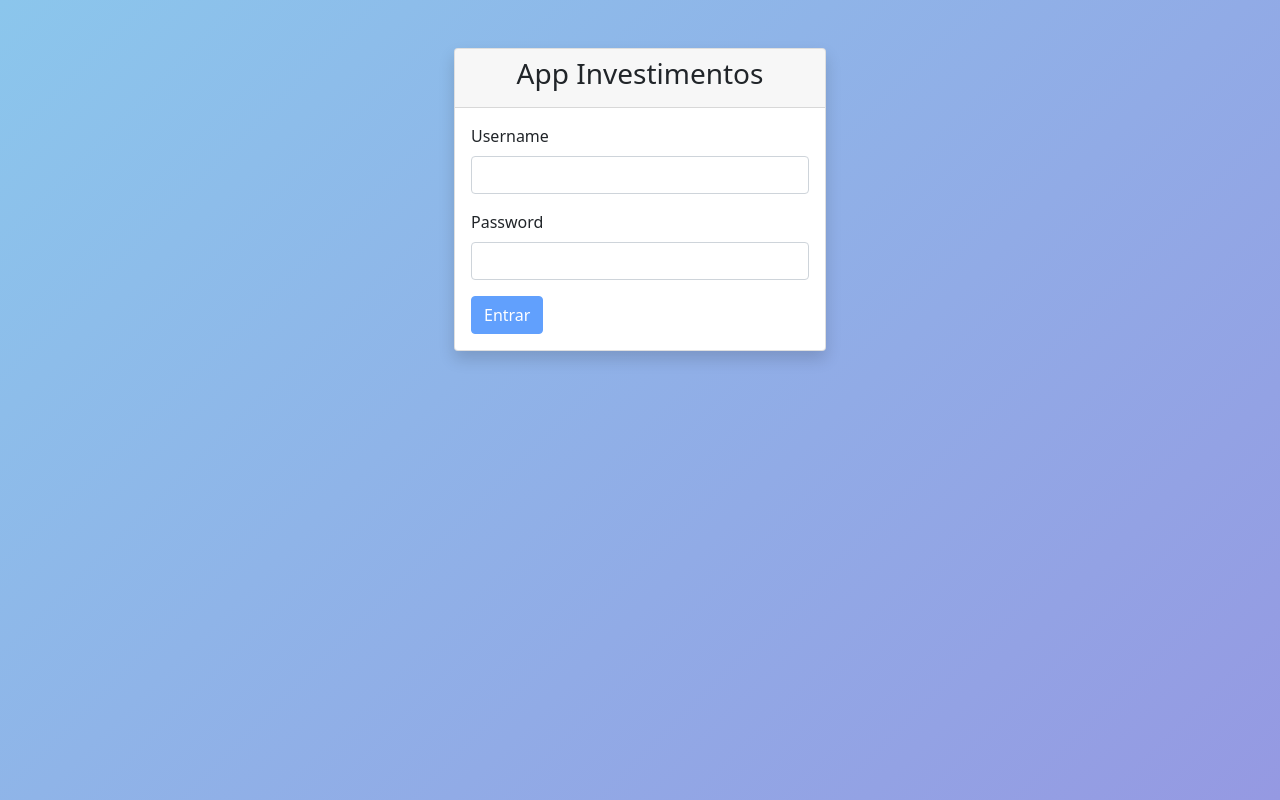
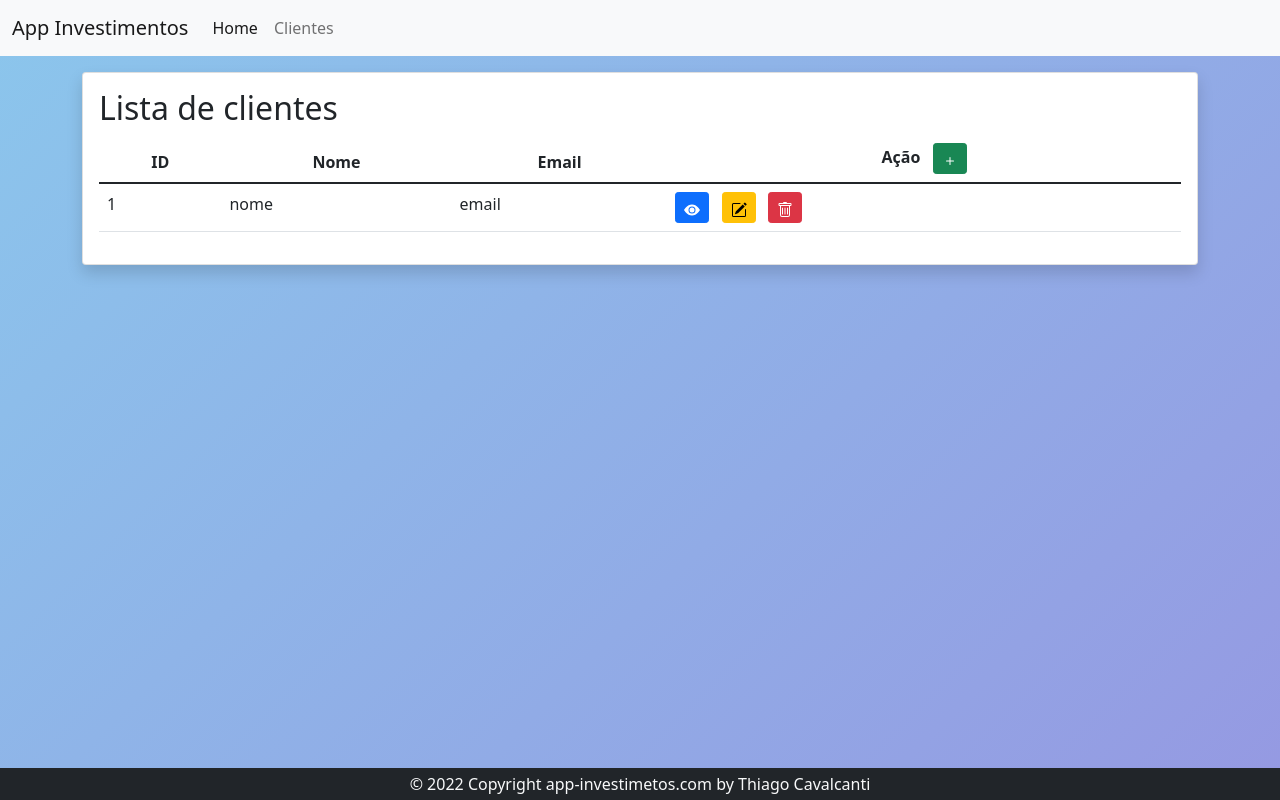
Before and after one commit to TCavalcanti/Angular12-AppInvestimento, an Angular app: page /clients in a window 1280 px wide. Before the commit this address led to /login. Built offline with nearby package versions, Linux system fonts and the light colour scheme.

Commit message:
modulo de clients e clients list

```diff
--- a/src/app/app-routing.module.ts
+++ b/src/app/app-routing.module.ts
@@ -11,8 +11,8 @@ const routes: Routes = [
   {
     path:'', component:LayoutComponent,
     children:[
-      {path:'', component:HomeComponent}
-      // {path:'clients', component:HomeComponent}
+      {path:'', component:HomeComponent},
+      {path:'clients', loadChildren:()=> import('./pages/clients/clients.module').then(m=>m.ClientsModule)}
     ]
   },
 
--- /dev/null
+++ b/src/app/pages/clients/clients-list/clients-list.component.html
@@ -0,0 +1,72 @@
+<h2>Lista de clientes</h2>
+
+<div class="table-reponsive">
+
+    <table class="table">
+
+        <thead>
+            <tr class="text-center">
+                <th>ID</th>
+                <th>Nome</th>
+                <th>Email</th>
+                <th>
+                    Ação &nbsp;
+                    <button type="button" class="btn btn-sm btn-success">
+                        <svg xmlns="http://www.w3.org/2000/svg" width="16" height="16" fill="currentColor"
+                            class="bi bi-plus" viewBox="0 0 16 16">
+                            <path
+                                d="M8 4a.5.5 0 0 1 .5.5v3h3a.5.5 0 0 1 0 1h-3v3a.5.5 0 0 1-1 0v-3h-3a.5.5 0 0 1 0-1h3v-3A.5.5 0 0 1 8 4z" />
+                        </svg>
+                    </button>
+                </th>
+            </tr>
+        </thead>
+
+
+        <tbody>
+            <tr>
+                <td>1</td>
+                <td>nome</td>
+                <td>email</td>
+                <td>
+
+                    <a class="btn btn-sm btn-primary">
+                        <svg xmlns="http://www.w3.org/2000/svg" width="16" height="16" fill="currentColor"
+                            class="bi bi-eye-fill" viewBox="0 0 16 16">
+                            <path d="M10.5 8a2.5 2.5 0 1 1-5 0 2.5 2.5 0 0 1 5 0z" />
+                            <path
+                                d="M0 8s3-5.5 8-5.5S16 8 16 8s-3 5.5-8 5.5S0 8 0 8zm8 3.5a3.5 3.5 0 1 0 0-7 3.5 3.5 0 0 0 0 7z" />
+                        </svg>
+                    </a>
+
+                    &nbsp;
+
+                    <a class="btn btn-sm btn-warning">
+                        <svg xmlns="http://www.w3.org/2000/svg" width="16" height="16" fill="currentColor"
+                            class="bi bi-pencil-square" viewBox="0 0 16 16">
+                            <path
+                                d="M15.502 1.94a.5.5 0 0 1 0 .706L14.459 3.69l-2-2L13.502.646a.5.5 0 0 1 .707 0l1.293 1.293zm-1.75 2.456-2-2L4.939 9.21a.5.5 0 0 0-.121.196l-.805 2.414a.25.25 0 0 0 .316.316l2.414-.805a.5.5 0 0 0 .196-.12l6.813-6.814z" />
+                            <path fill-rule="evenodd"
+                                d="M1 13.5A1.5 1.5 0 0 0 2.5 15h11a1.5 1.5 0 0 0 1.5-1.5v-6a.5.5 0 0 0-1 0v6a.5.5 0 0 1-.5.5h-11a.5.5 0 0 1-.5-.5v-11a.5.5 0 0 1 .5-.5H9a.5.5 0 0 0 0-1H2.5A1.5 1.5 0 0 0 1 2.5v11z" />
+                        </svg>
+                    </a>
+
+                    &nbsp;
+
+                    <button type="button" class="btn btn-sm btn-danger">
+                        <svg xmlns="http://www.w3.org/2000/svg" width="16" height="16" fill="currentColor"
+                            class="bi bi-trash" viewBox="0 0 16 16">
+                            <path
+                                d="M5.5 5.5A.5.5 0 0 1 6 6v6a.5.5 0 0 1-1 0V6a.5.5 0 0 1 .5-.5zm2.5 0a.5.5 0 0 1 .5.5v6a.5.5 0 0 1-1 0V6a.5.5 0 0 1 .5-.5zm3 .5a.5.5 0 0 0-1 0v6a.5.5 0 0 0 1 0V6z" />
+                            <path fill-rule="evenodd"
+                                d="M14.5 3a1 1 0 0 1-1 1H13v9a2 2 0 0 1-2 2H5a2 2 0 0 1-2-2V4h-.5a1 1 0 0 1-1-1V2a1 1 0 0 1 1-1H6a1 1 0 0 1 1-1h2a1 1 0 0 1 1 1h3.5a1 1 0 0 1 1 1v1zM4.118 4 4 4.059V13a1 1 0 0 0 1 1h6a1 1 0 0 0 1-1V4.059L11.882 4H4.118zM2.5 3V2h11v1h-11z" />
+                        </svg>
+                    </button>
+
+                </td>
+            </tr>
+        </tbody>
+
+    </table>
+
+</div>
--- /dev/null
+++ b/src/app/pages/clients/clients-list/clients-list.component.ts
@@ -0,0 +1,15 @@
+import { Component, OnInit } from '@angular/core';
+
+@Component({
+  selector: 'app-clients-list',
+  templateUrl: './clients-list.component.html',
+  styleUrls: ['./clients-list.component.css']
+})
+export class ClientsListComponent implements OnInit {
+
+  constructor() { }
+
+  ngOnInit(): void {
+  }
+
+}
--- a/src/app/pages/layout/layout.component.html
+++ b/src/app/pages/layout/layout.component.html
@@ -8,17 +8,13 @@
         <div class="collapse navbar-collapse" id="navbarNav">
             <ul class="navbar-nav">
                 <li class="nav-item">
-                    <a class="nav-link active" aria-current="page" href="#">Home</a>
+                    <a class="nav-link active" routerLink="">Home</a>
                 </li>
                 <li class="nav-item">
-                    <a class="nav-link" href="#">Features</a>
+                    <a class="nav-link" routerLink="clients">Clientes</a>
                 </li>
-                <li class="nav-item">
-                    <a class="nav-link" href="#">Pricing</a>
-                </li>
-                <li class="nav-item">
-                    <a class="nav-link disabled" href="#" tabindex="-1" aria-disabled="true">Disabled</a>
-                </li>
+
+
             </ul>
         </div>
     </div>
```
Also changed, not shown: src/app/pages/clients/clients-routing.module.ts (added, +15 -0 lines), src/app/pages/clients/clients.module.ts (added, +17 -0 lines), src/app/pages/clients/clients-list/clients-list.component.css (added), 1 other file (tests, documents, lock files or other folders).
